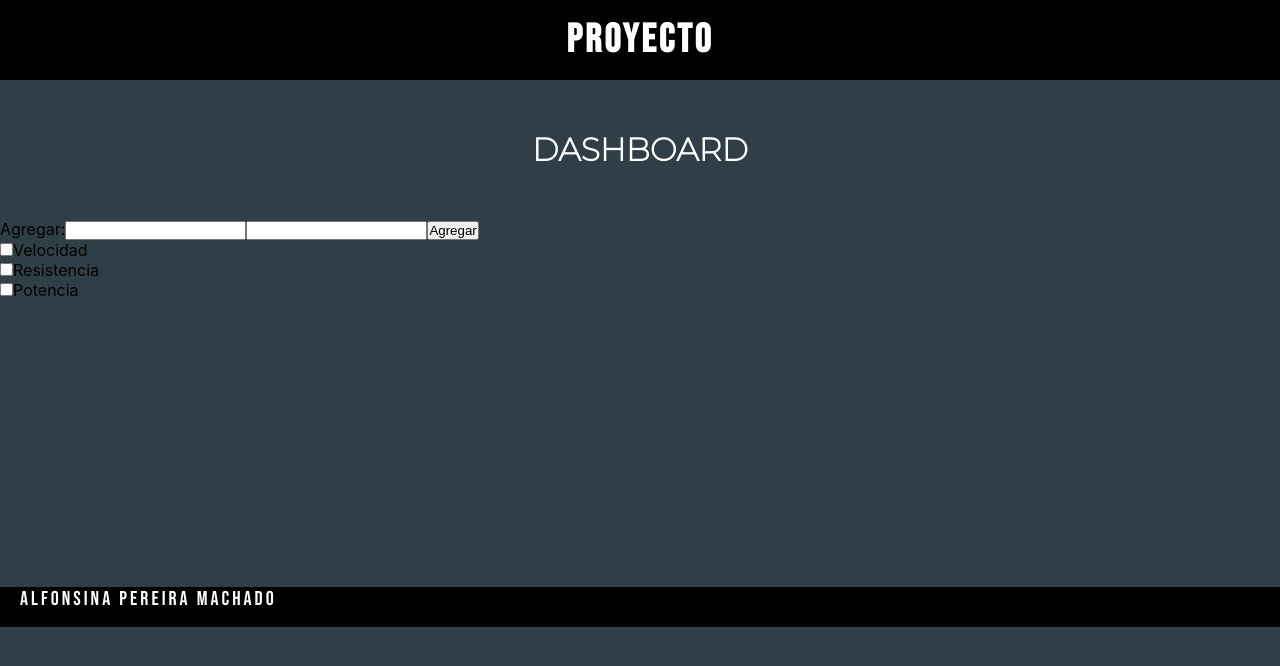
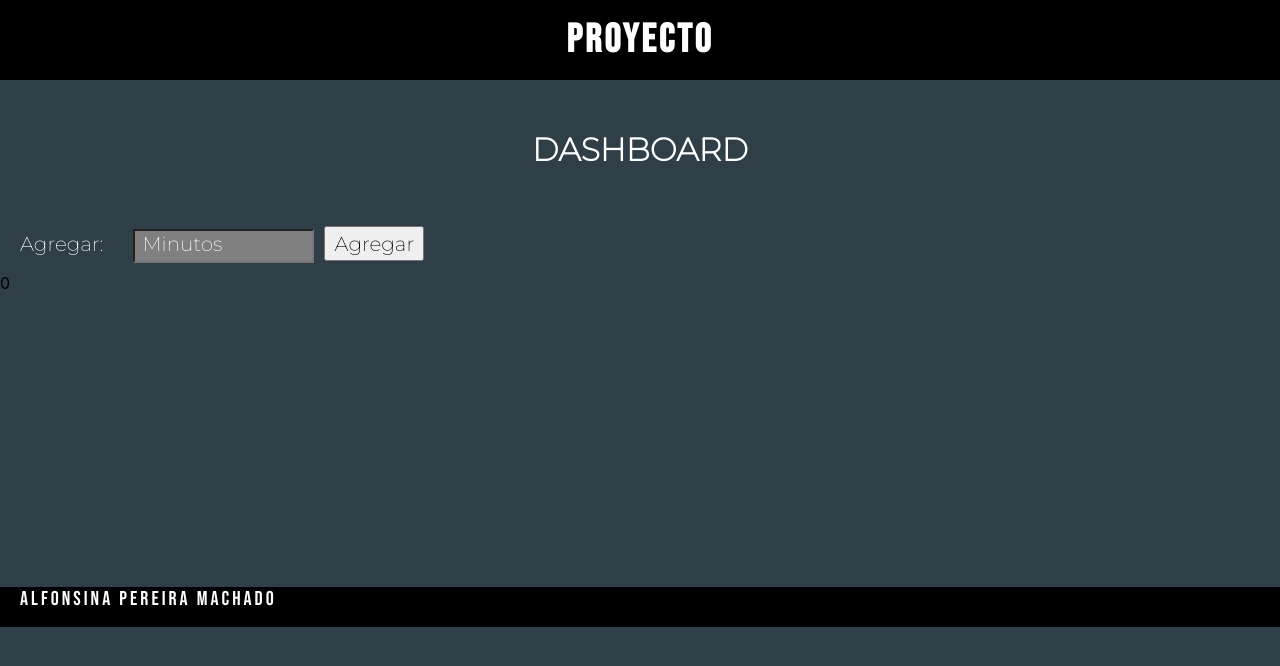
Before and after one commit to Alfonsinapm/taller-Front-End, a React (Create React App) app: page /dashboard in a window 1280 px wide. Shown: the top 666 px of the page. Built offline with nearby package versions, Linux system fonts and the light colour scheme.

Commit message:
se agregan componentes de tarjetas training

```diff
--- a/src/App.js
+++ b/src/App.js
@@ -11,7 +11,10 @@ import reducer from './reducer'
 import {createStore} from 'redux'
 import {Provider} from 'react-redux'
 
-const store = createStore(reducer)
+const store = createStore(reducer,
+  /* preloadedState, */
+window.__REDUX_DEVTOOLS_EXTENSION__ && window.__REDUX_DEVTOOLS_EXTENSION__())
+
 
 function App() {
 
--- a/src/componentes/Dashboard/AddTraining.jsx
+++ b/src/componentes/Dashboard/AddTraining.jsx
@@ -1,31 +1,15 @@
-import React from 'react'
+import './DashboardContainer.css'
+import {useSelector} from 'react-redux'
+const AddTraining = () => {
+    const canti = useSelector(state=>state.cantidad);
+    return (
 
-const AddTraining = () => {
-    return (
-        <div className="contenido">
             <div className="agregar">
-                <label for="txtAgregar">Agregar:</label>
-                <input type="text" name="txtAgregar" id="txtAgregar" />
-                <input type="number" name="peso" id="nPeso" />
-                <input type="button" value="Agregar" />
+                <label className="lblAgregar" htmlFor="txtAgregar">Agregar:</label>
+                <input type="text" name="txtAgregar" id="txtAgregar" className="minutos" placeholder="Minutos" />
+                <input type="button" value="Agregar" className="btnAgregar" />
+            <p>{canti}</p>
             </div>
-            <div className="tarjetas">
-                <div className="tarjeta">
-                    <input type="checkbox" id="list01" class="checkbox" />
-                    <label className="checkLabel" for="list01">Velocidad</label>
-                </div>
-
-                <div className="tarjeta">
-                    <input type="checkbox" id="list02" class="checkbox" />
-                    <label className="checkLabel" for="list02">Resistencia</label>
-                </div>
-
-                <div className="tarjeta">
-                    <input type="checkbox" id="list02" class="checkbox" />
-                    <label className="checkLabel" for="list02">Potencia</label>
-                </div>
-            </div>
-        </div>
     )
 }
 
--- a/src/componentes/Dashboard/DashboardContainer.css
+++ b/src/componentes/Dashboard/DashboardContainer.css
@@ -9,3 +9,24 @@
 .dashContainer{
     height: 507px;
 }
+
+.minutos{
+    background-color: gray;
+    height: 30px;
+    margin: 10px;
+}
+
+.btnAgregar{
+    width: 100px;
+    height: 35px;
+    font-size: 20px;
+    font-family: 'Montserrat', sans-serif;
+}
+
+
+.lblAgregar{
+    font-family: 'Montserrat', sans-serif;
+    color: white;
+    font-size: 20px;
+    padding: 20px;
+}
--- a/src/componentes/Login/Login.jsx
+++ b/src/componentes/Login/Login.jsx
@@ -42,7 +42,7 @@ const Login = () => {
     }
 
     const handleLogin = (e) => {
-        e.preventDefault();
+       /* e.preventDefault();*/
         let usu = uLogin.current.value;
         let contra = contLogin.current.value;
         if (performLogin(usu, contra)) {
--- a/src/componentes/Registro/Registro.jsx
+++ b/src/componentes/Registro/Registro.jsx
@@ -30,15 +30,19 @@ const Registro = () => {
 
     const performRegistro = (usuIng, contraIng, alturaIng) => {
 
-        let raw = JSON.stringify({
-            "username": usuIng,
-            "password": contraIng,
-            "height": alturaIng
-        });
+        // let raw = JSON.stringify({
+        //     "username": usuIng,
+        //     "password": contraIng,
+        //     "height": alturaIng
+        // });
 
         let requestOptions = {
             method: 'POST',
-            body: raw,
+            body: JSON.stringify({
+                "username": usuIng,
+                "password": contraIng,
+                "height": alturaIng
+            }),
             redirect: 'follow'
         };
 
```
Also changed, not shown: src/componentes/Dashboard/Tarjeta.jsx (added, +12 -0 lines), src/componentes/Dashboard/TarjetasContenedor.jsx (added, +11 -0 lines).
